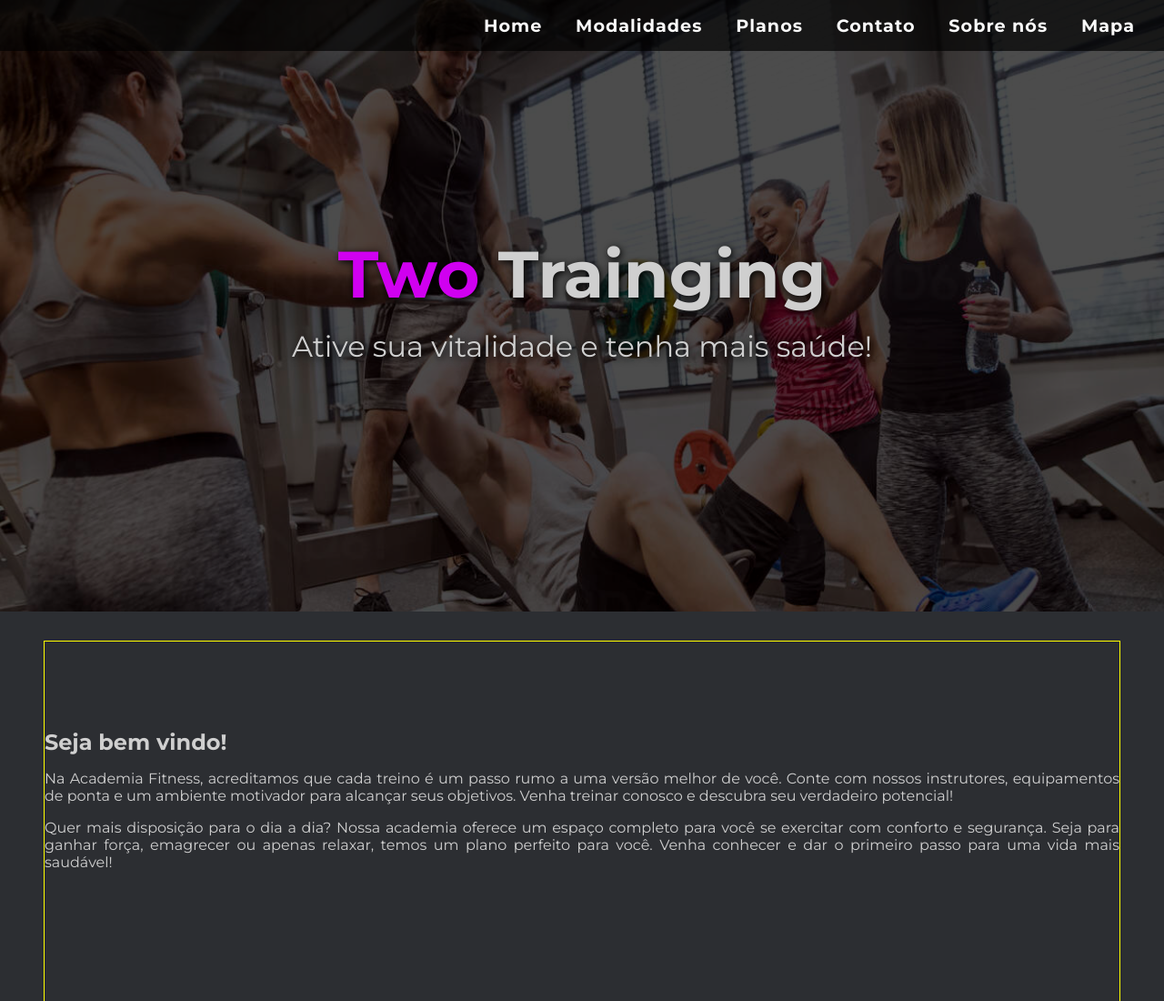
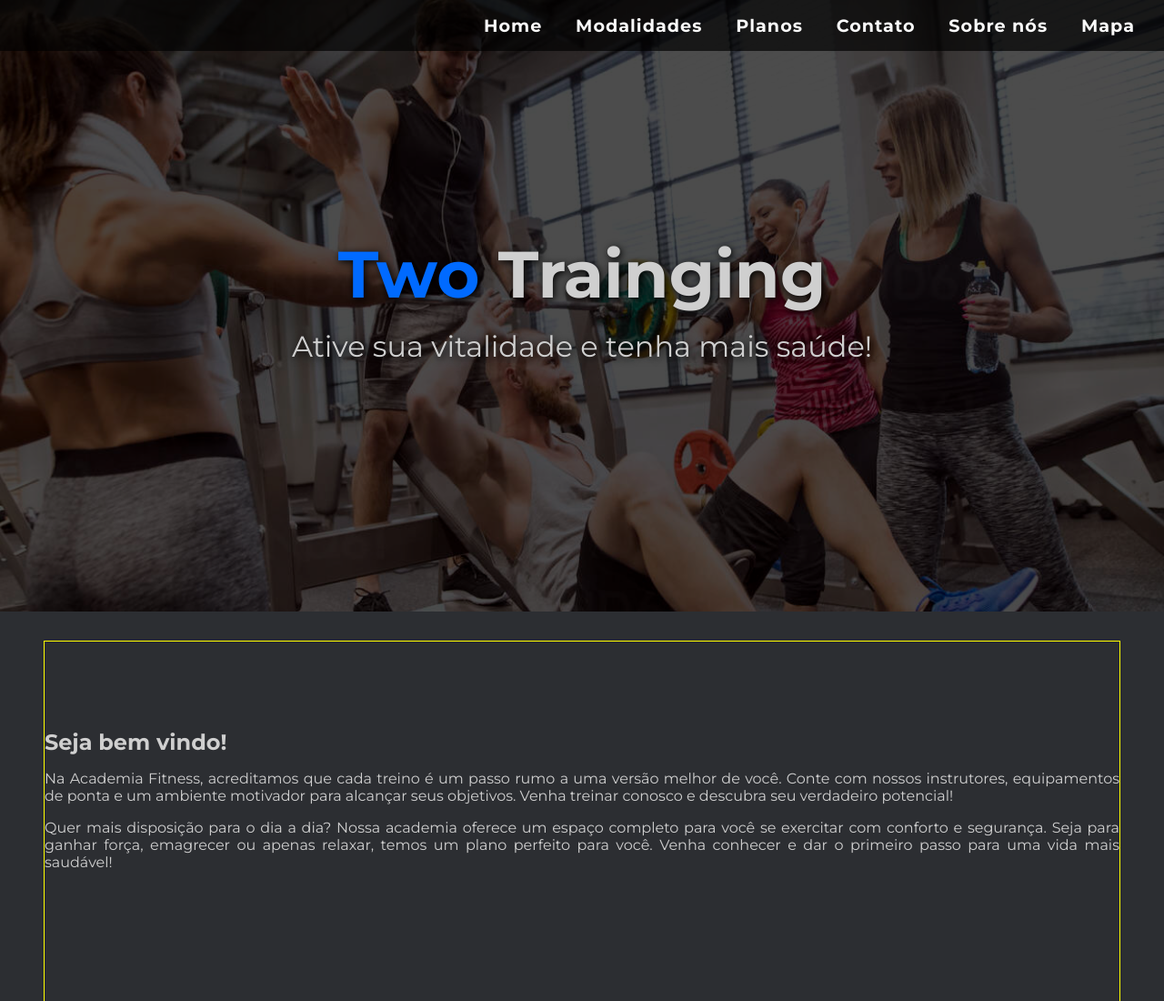
Before and after one commit to edgar-fs24sul/site-academia, a plain HTML site: page index.html in a window 1280 px wide. Shown: the top 1100 px of the page at 91% size. Drawn offline with nearby package versions, Linux system fonts and the light colour scheme.

Commit message:
alteração da cor do span

```diff
--- a/css/style.css
+++ b/css/style.css
@@ -86,7 +86,7 @@ header {
 }
 
 header span {
-    color: var(--cor-destaque);
+    color: var(--cor-08);
 }
 
 header p {
```
